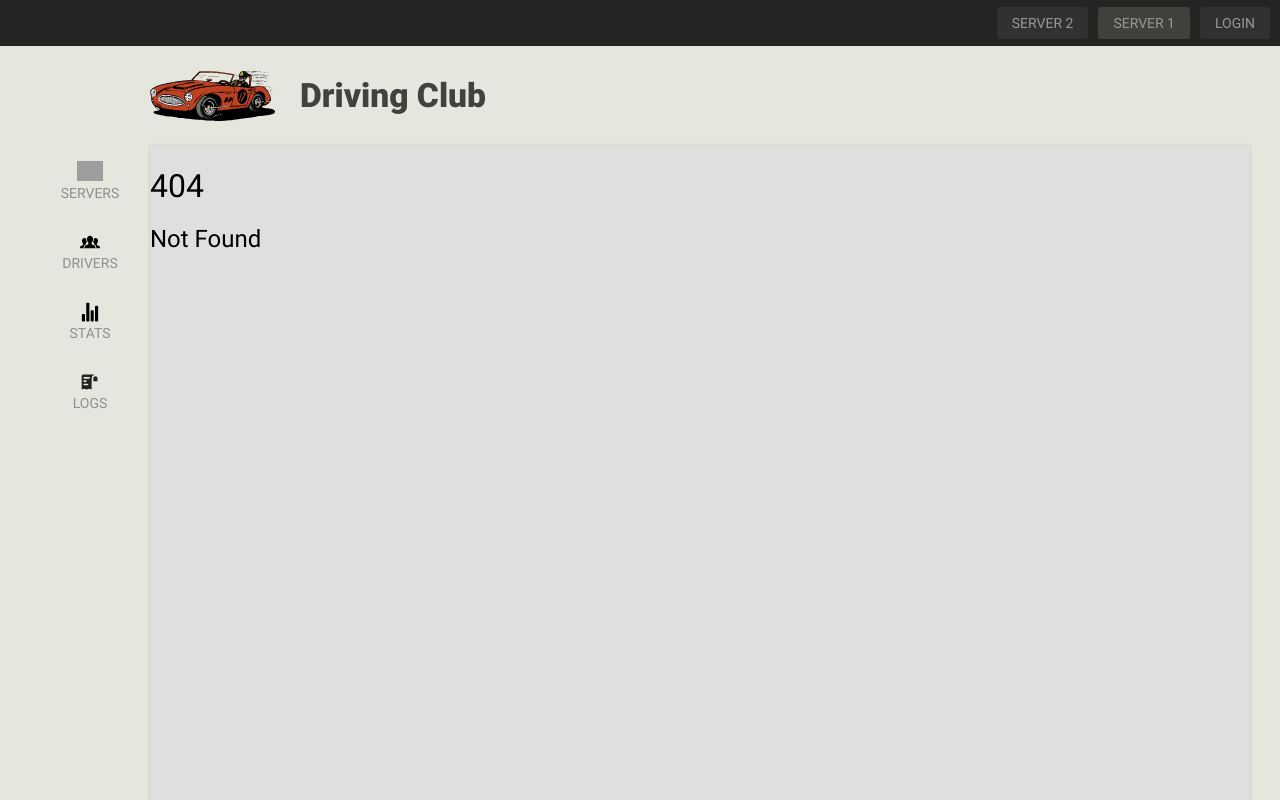
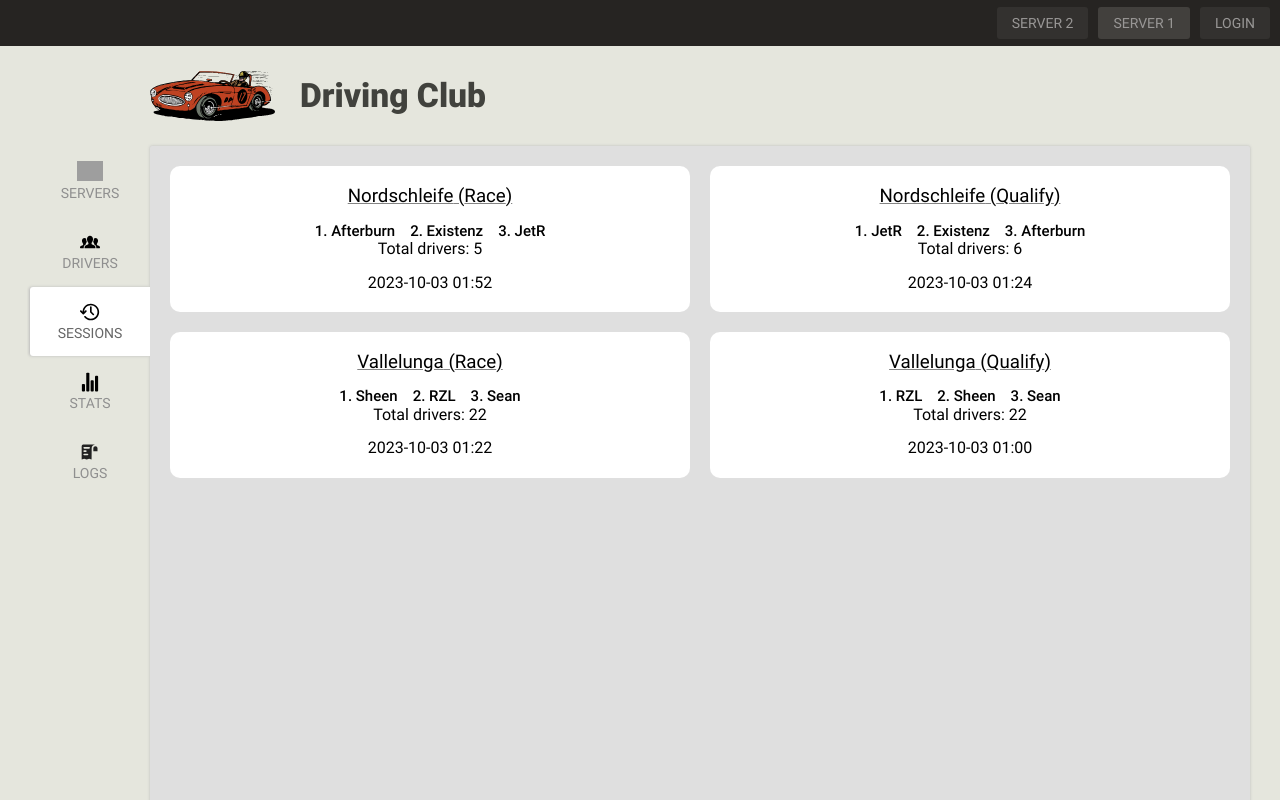
Before and after one commit to Mairo022/driveclub, a React (Vite) app: page /sessions in a window 1280 px wide. Before the commit this address had no page. Shown: the top 800 px of the page. Built offline with nearby package versions, Linux system fonts and the light colour scheme; grey boxes are pictures that could not be loaded.

Commit message:
Add sessions page

```diff
--- a/src/components/ui/Navbar.tsx
+++ b/src/components/ui/Navbar.tsx
@@ -13,6 +13,10 @@ export function Navbar(): ReactElement {
                 <img className="route__img" src="src/assets/images/drivers.svg"/>
                 <p className="route__text">DRIVERS</p>
             </NavLink>
+            <NavLink className="route" to="/sessions">
+                <img className="route__img" src="src/assets/images/sessions.svg"/>
+                <p className="route__text">SESSIONS</p>
+            </NavLink>
             <NavLink className="route" to="/stats">
                 <img className="route__img" src="src/assets/images/stats.svg"/>
                 <p className="route__text">STATS</p>
--- a/src/index.css
+++ b/src/index.css
@@ -41,3 +41,7 @@ body {
 a {
   text-decoration: none;
 }
+
+ul {
+  list-style: none;
+}
--- a/src/main.tsx
+++ b/src/main.tsx
@@ -8,6 +8,7 @@ import {RootLayout} from "./layouts/RootLayout";
 import {Drivers} from "./pages/drivers/Drivers";
 import {Stats} from "./pages/stats/Stats";
 import {Logs} from "./pages/logs/Logs";
+import {Sessions} from "./pages/sessions/Sessions";
 
 const router = createBrowserRouter([
     {
@@ -40,6 +41,11 @@ const router = createBrowserRouter([
                 errorElement: <h2>Error loading logs</h2>,
             },
             {
+                path: "/sessions",
+                Component: Sessions,
+                errorElement: <h2>Error loading sessions</h2>,
+            },
+            {
                 path: "*",
                 element: <><h1>404</h1><h2>Not Found</h2></>
             }
--- /dev/null
+++ b/src/pages/sessions/Sessions.tsx
@@ -0,0 +1,31 @@
+import {ReactElement} from "react";
+import {sessions} from "./data/mockSessions";
+import "./style/sessions.scss";
+
+export function Sessions(): ReactElement {
+    return (
+        <article className="sessions">
+            <ul>{
+                sessions.map((session, i) => (
+                    <li className="session" key={i}>
+                        <h3 className="session__details">{session.track} ({session.session})</h3>
+                        <div className="session__results">
+                            <p>1. {session.first}</p>
+                            <p>2. {session.second}</p>
+                            <p>3. {session.third}</p>
+                        </div>
+                        <p className="session__total-drivers">Total drivers: {session.drivers}</p>
+                        <p className="session__date">{session.date}</p>
+                    </li>
+                ))}
+            </ul>
+        </article>
+    )
+}
+
+/*
+track session; positioned in the middle
+positions; positioned in the middle, in a row
+drivers; middle as well
+date; middle, or actually put it in top right in small font
+ */
--- /dev/null
+++ b/src/pages/sessions/data/mockSessions.ts
@@ -0,0 +1,38 @@
+export const sessions: ISessions[] = [
+    {
+        track: "Nordschleife",
+        session: "Race",
+        first: "Afterburn",
+        second: "Existenz",
+        third: "JetR",
+        drivers: 5,
+        date: "2023-10-03 01:52"
+    },
+    {
+        track: "Nordschleife",
+        session: "Qualify",
+        first: "JetR",
+        second: "Existenz",
+        third: "Afterburn",
+        drivers: 6,
+        date: "2023-10-03 01:24"
+    },
+    {
+        track: "Vallelunga",
+        session: "Race",
+        first: "Sheen",
+        second: "RZL",
+        third: "Sean",
+        drivers: 22,
+        date: "2023-10-03 01:22"
+    },
+    {
+        track: "Vallelunga",
+        session: "Qualify",
+        first: "RZL",
+        second: "Sheen",
+        third: "Sean",
+        drivers: 22,
+        date: "2023-10-03 01:00"
+    }
+]
--- /dev/null
+++ b/src/pages/sessions/style/sessions.scss
@@ -0,0 +1,45 @@
+.sessions {
+  padding: 20px;
+
+  ul {
+    display: flex;
+    flex-wrap: wrap;
+    justify-content: center;
+    gap: 20px 20px;
+
+    .session {
+      padding: 20px 30px;
+      flex: 1 1;
+      min-width: 400px;
+      max-width: 600px;
+      border-radius: 10px;
+      background-color: white;
+      text-align: center;
+
+      &__details {
+        text-decoration: #848484 underline;
+        padding-bottom: 15px;
+      }
+
+      &__results {
+        display: flex;
+        gap: 0 15px;
+        justify-content: center;
+        font-family: Roboto Medium;
+        font-size: 15px;
+      }
+
+      &__date {
+        padding-top: 15px;
+      }
+    }
+  }
+}
+
+@media screen and (max-width: 440px) {
+  .sessions {
+    .session {
+      min-width: auto;
+    }
+  }
+}
```
Also changed, not shown: src/pages/sessions/types/sessions.d.ts (added, +9 -0 lines), src/assets/images/sessions.svg (added).
